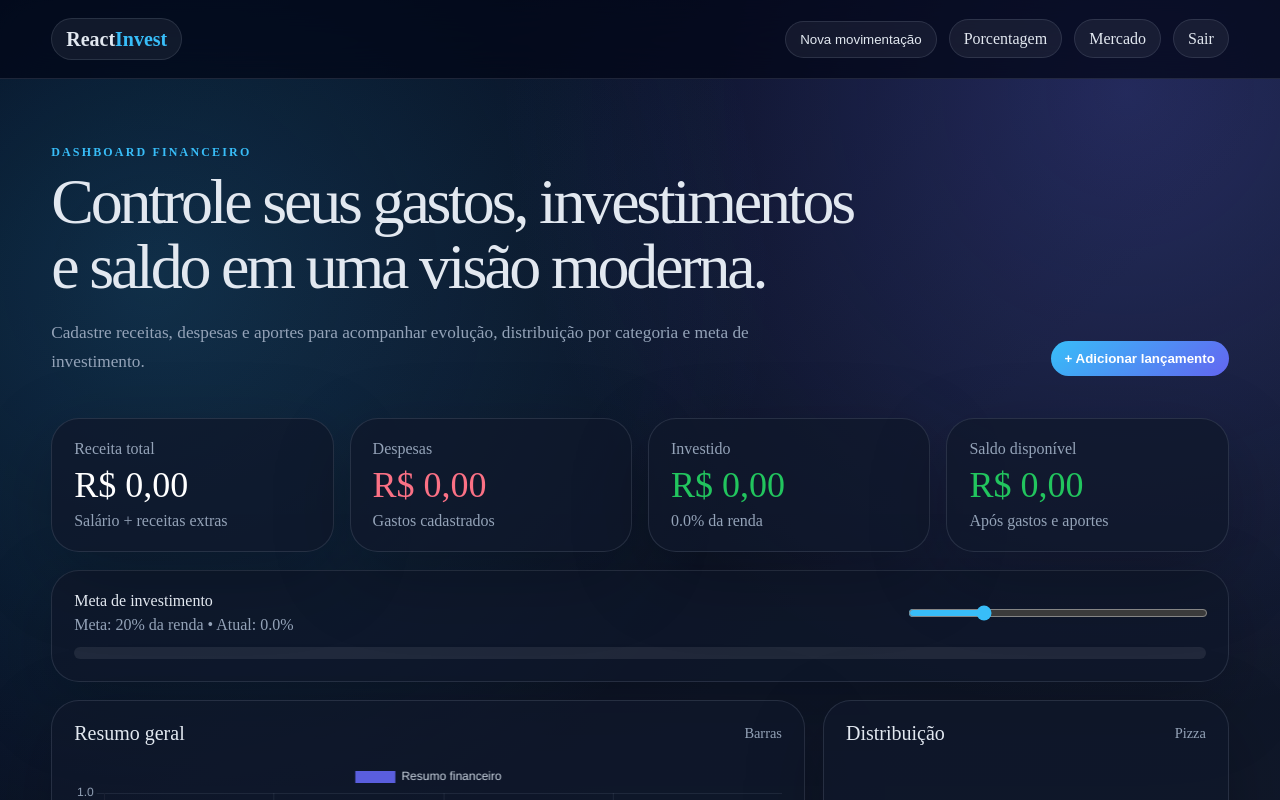
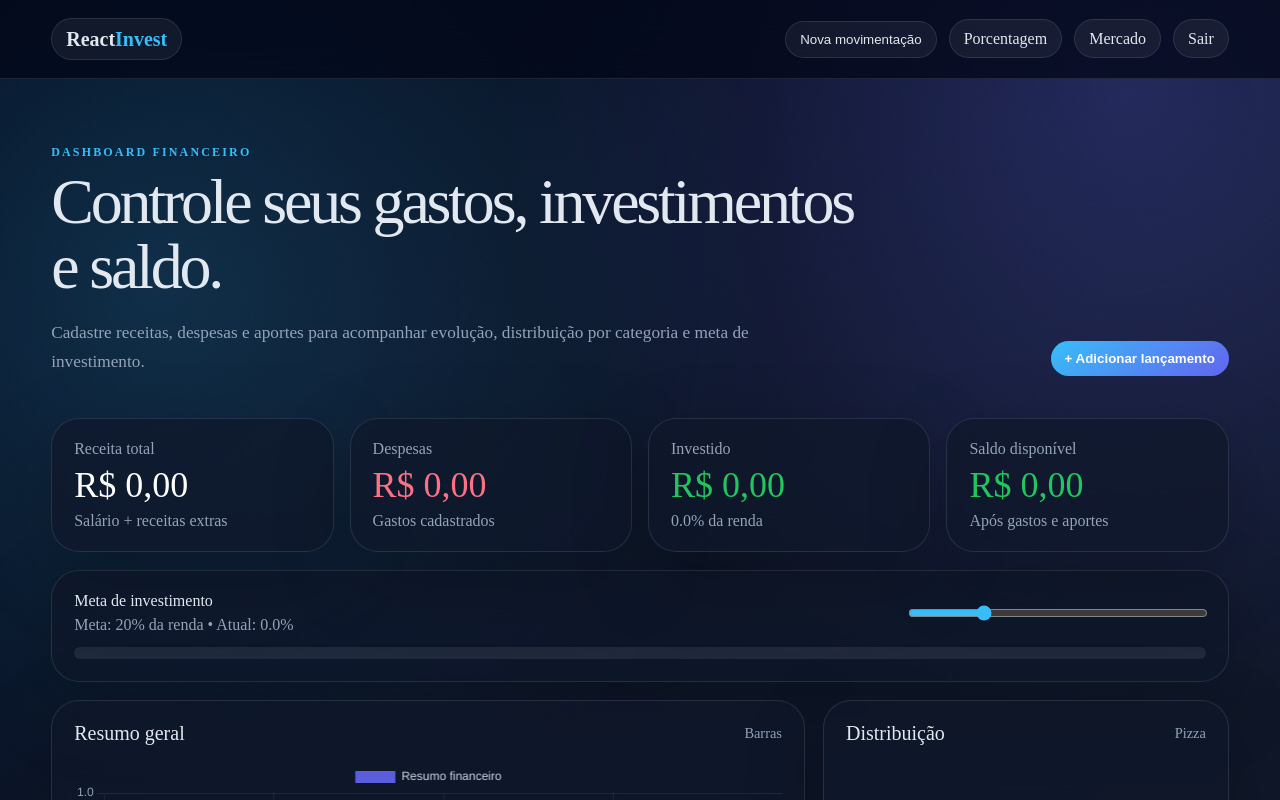
Before and after one commit to walisson27/React-Invest, a Next.js app: page /invest/invest in a window 1280 px wide. Shown: the top 800 px of the page. Built offline with nearby package versions, Linux system fonts and the light colour scheme.

Commit message:
feat: h1 ajuste de texto

```diff
--- a/src/pages/invest/dashboard/Dashboard.tsx
+++ b/src/pages/invest/dashboard/Dashboard.tsx
@@ -461,7 +461,7 @@ const Dashboard = () => {
       <section className="market-hero market-hero-pro">
         <div>
           <span className="eyebrow-invest">Mercado detalhado</span>
-          <h1>Bolsa e cripto com visão profissional, gráficos e detalhes por ativo.</h1>
+          <h1>Bolsa e cripto, gráficos e detalhes por ativo.</h1>
           <p>Clique em qualquer ativo para abrir um painel com evolução do preço, variação, volume, máxima, mínima e resumo completo.</p>
         </div>
         <div className="market-search-card">
--- a/src/pages/invest/invest.tsx
+++ b/src/pages/invest/invest.tsx
@@ -219,7 +219,7 @@ const Invest = () => {
       <section className="hero-invest-pro">
         <div>
           <span className="eyebrow-invest">Dashboard financeiro</span>
-          <h1>Controle seus gastos, investimentos e saldo em uma visão moderna.</h1>
+          <h1>Controle seus gastos, investimentos e saldo.</h1>
           <p>Cadastre receitas, despesas e aportes para acompanhar evolução, distribuição por categoria e meta de investimento.</p>
         </div>
         <button className="primary-action" onClick={() => setOpenModal(true)}>+ Adicionar lançamento</button>
```
